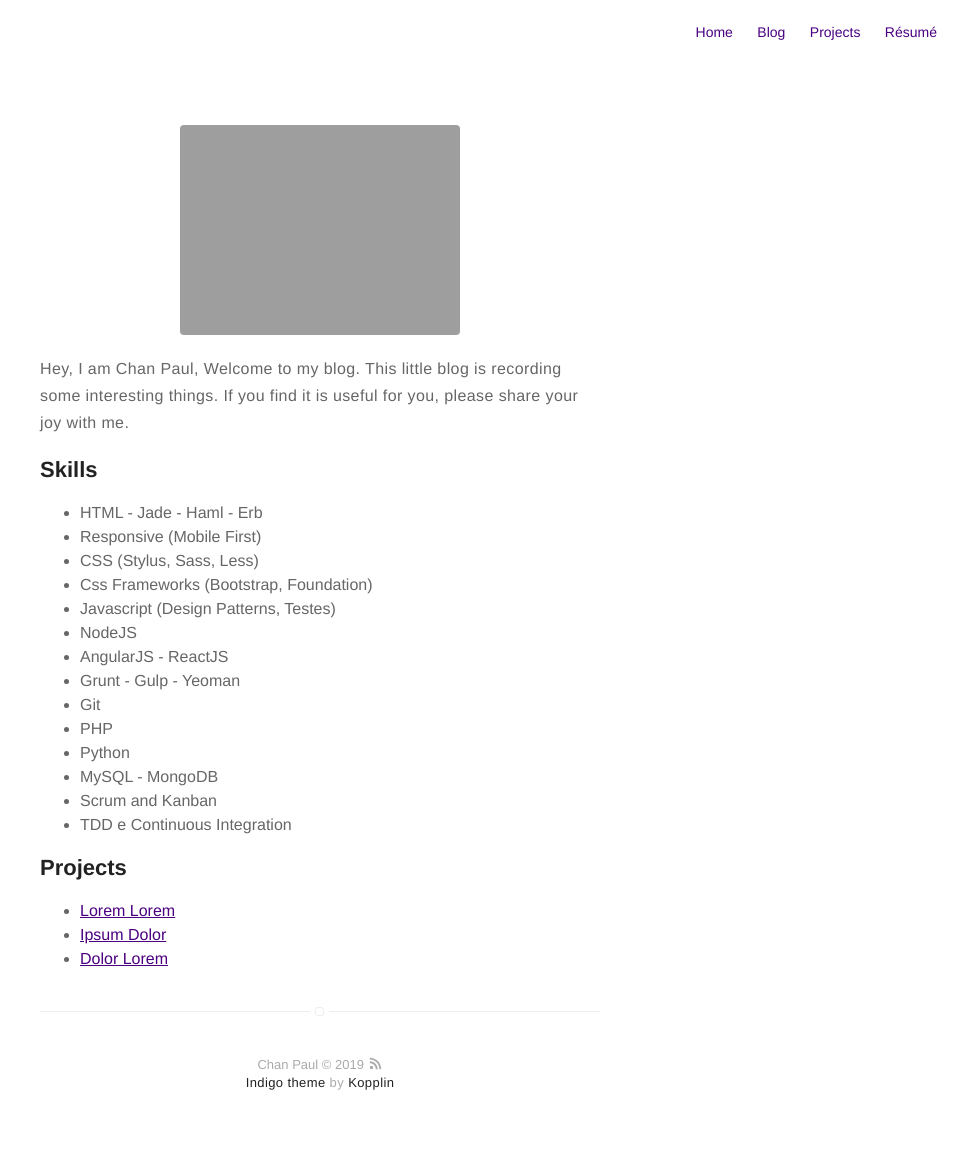
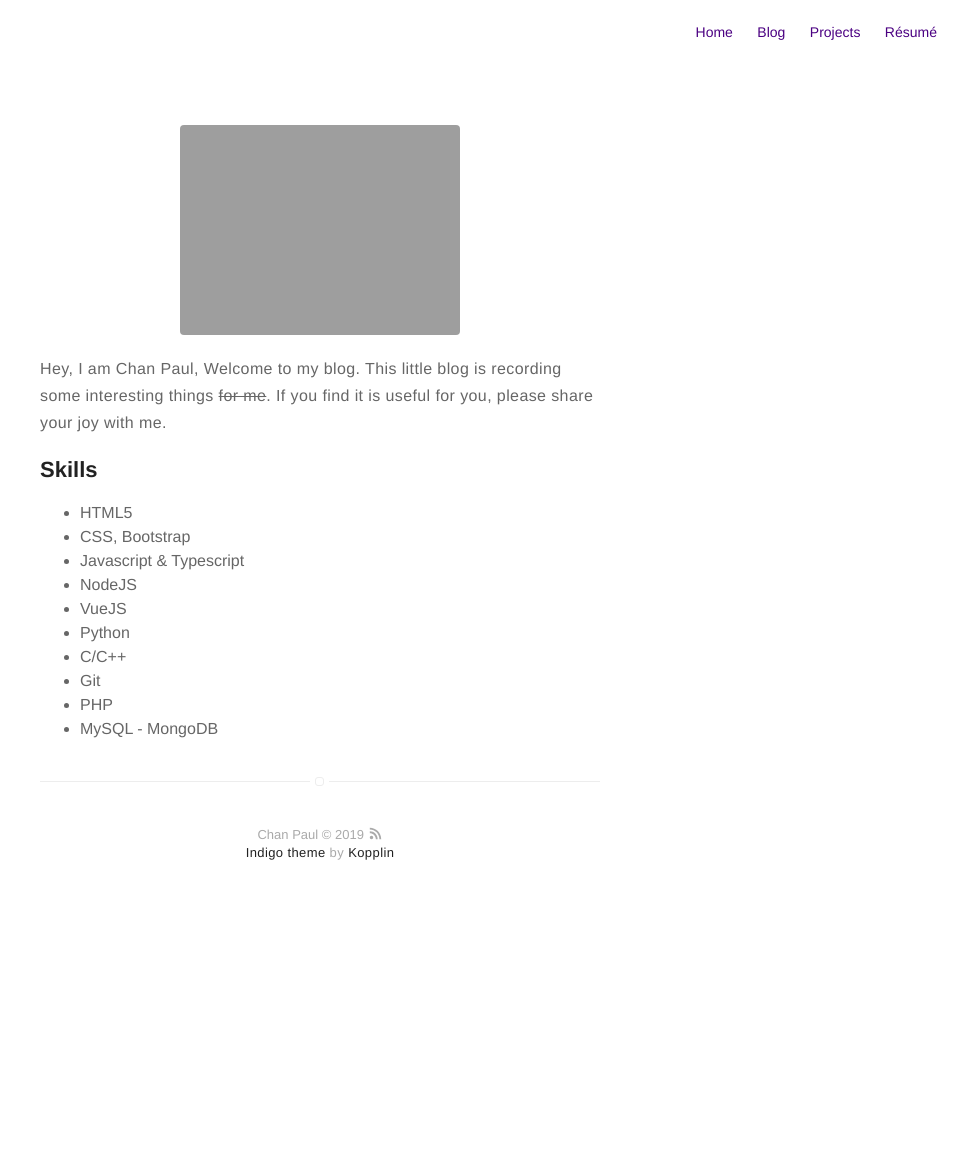
Before and after one commit to chanpaul1234572/chanpaul1234572.github.io, a Jekyll site: the page built from about.md, in a window 1280 px wide. Shown: the whole page, without its empty margins (320-1280 px from the left). Built offline with Jekyll 4.4.1, drawn with Linux system fonts in a browser that asks for light colours; after the commit the page ends 924 px from its top, so only the background shows below that.

Commit message:
about me

```diff
--- a/about.md
+++ b/about.md
@@ -4,7 +4,7 @@ layout: page
 ---
 ![Profile Image]({{ site.url }}/{{ site.picture }})
 
-<p>Hey, I am Chan Paul, Welcome to my blog. This little blog is recording some interesting things. If you find it is useful for you, please share your joy with me.</p>
+<p>Hey, I am Chan Paul, Welcome to my blog. This little blog is recording some interesting things <del>for me</del>. If you find it is useful for you, please share your joy with me.</p>
 
 <!-- <p>Lorem ipsum dolor sit amet, consectetur adipisicing elit, sed do eiusmod
 tempor incididunt ut labore et dolore magna aliqua. Ut enim ad minim veniam,
@@ -16,26 +16,14 @@ proident, sunt in culpa qui officia deserunt mollit anim id est laborum.</p> -->
 <h2>Skills</h2>
 
 <ul class="skill-list">
-	<li>HTML - Jade - Haml - Erb</li>
-	<li>Responsive (Mobile First)</li>
-	<li>CSS (Stylus, Sass, Less)</li>
-	<li>Css Frameworks (Bootstrap, Foundation)</li>
-	<li>Javascript (Design Patterns, Testes)</li>
+	<li>HTML5</li>
+	<li>CSS, Bootstrap</li>
+	<li>Javascript & Typescript</li>
 	<li>NodeJS</li>
-	<li>AngularJS - ReactJS</li>
-	<li>Grunt - Gulp - Yeoman</li>
+	<li>VueJS</li>
+	<li>Python</li>
+	<li>C/C++</li>
 	<li>Git</li>
 	<li>PHP</li>
-	<li>Python</li>
 	<li>MySQL - MongoDB</li>
-	<li>Scrum and Kanban</li>
-	<li>TDD e Continuous Integration</li>
 </ul>
-
-<h2>Projects</h2>
-
-<ul>
-	<li><a href="https://github.com/">Lorem Lorem</a></li>
-	<li><a href="https://github.com/">Ipsum Dolor</a></li>
-	<li><a href="https://github.com/">Dolor Lorem</a></li>
-</ul>
```
